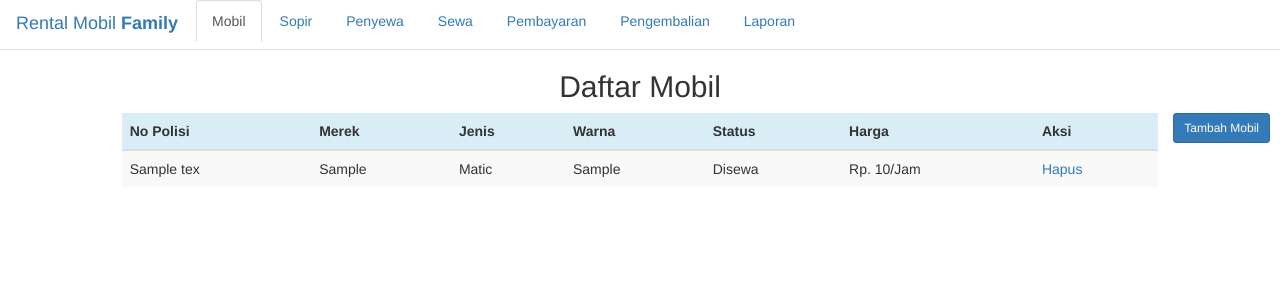
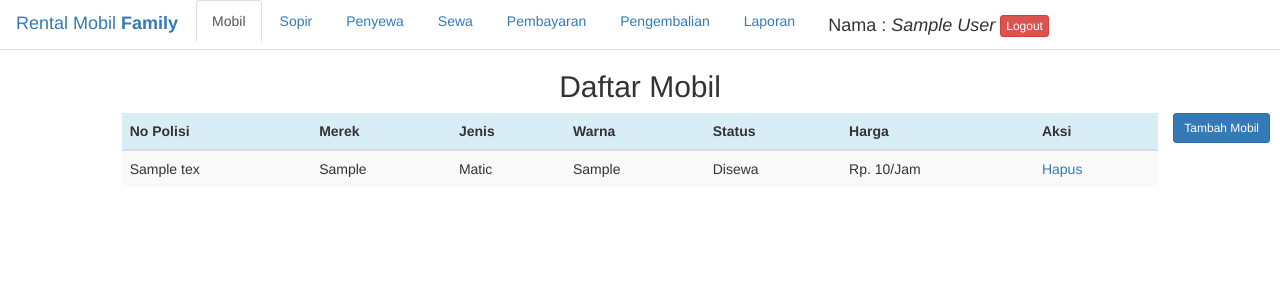
Before and after one commit to fikimaul/sewa-mobil, a PHP site: page /index.php in a window 1280 px wide. Shown: the top 300 px of the page. Run offline with PHP 8.4, Linux system fonts and the light colour scheme; the visitor is signed in with stand-in values (Sample User, id 1); tables that the repository leaves empty hold one stand-in row (values such as "Sample post"); some libraries are stand-ins or nearby versions.

Commit message:
Add session di file index.php

```diff
--- a/index.php
+++ b/index.php
@@ -1,4 +1,12 @@
 <?php
+    session_start();
+
+    if(!isset($_SESSION["nama"])){
+        header("location: login.php");
+    }else{
+        $nama = $_SESSION['nama'];
+
+    }
     include_once "database/koneksi.php";
     $jenis = null;
     $tab = "mobil";
@@ -60,6 +68,10 @@
             <li role="presentation">
                 <a href="laporan.php">Laporan</a>
             </li>
+            <li role="presentation">
+                 <span align="left" class="navbar-brand">Nama : <i><?php echo $nama?></i></b>  <a href="logout.php" class="btn btn-danger btn-xs">Logout</a></span>
+            </li>
+
         </ul>
         <?php
             if($jenis!=null){
--- a/login.php
+++ b/login.php
@@ -36,6 +36,7 @@ if (isset($_POST["login"])){
 	{
 		session_start();
 		$_SESSION["nama"] = $username;
+		header("location: index.php");
 	}
 	else
 	{
```
